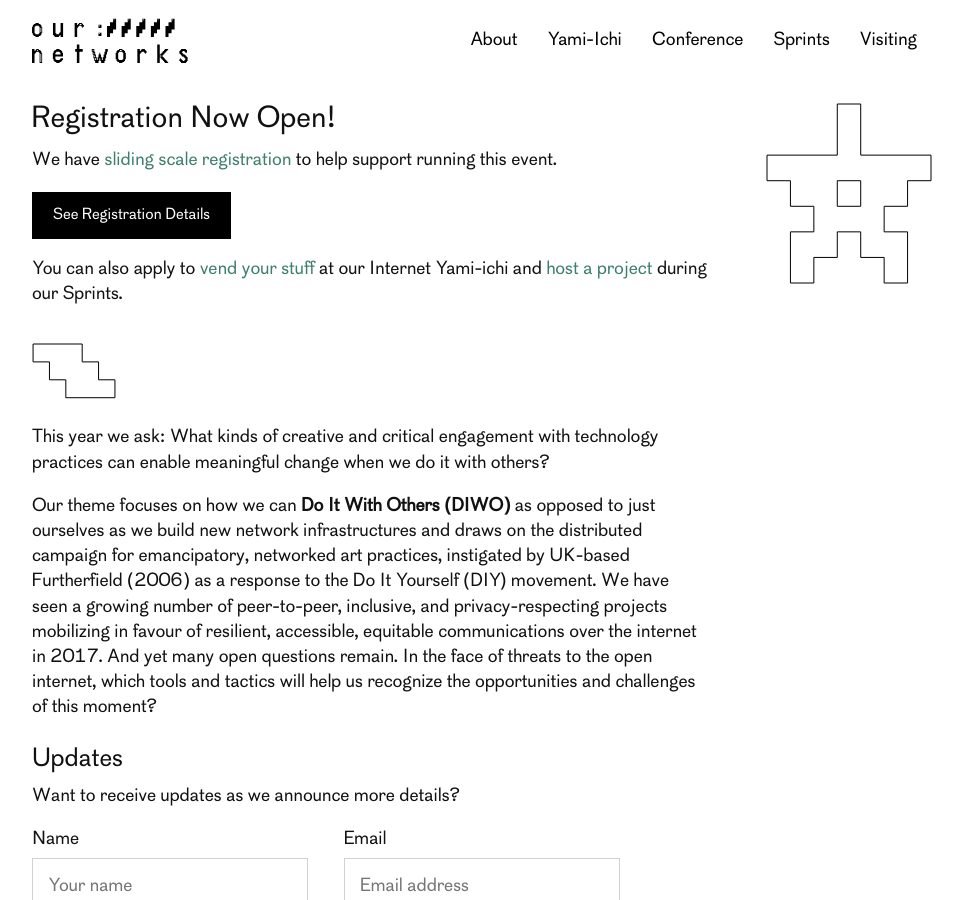
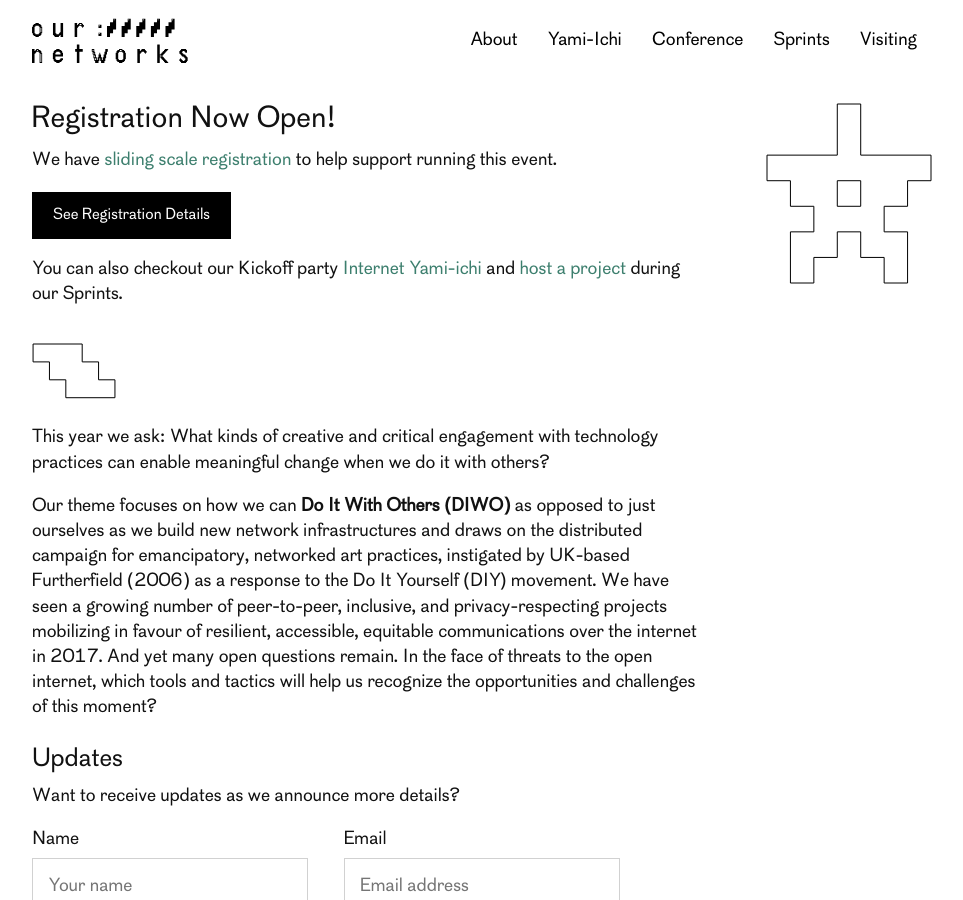
Before and after one commit to ournetworks/ournetworks.ca, a Jekyll site: the page built from index.md, in a window 1280 px wide and 900 px high, scrolled down 520 px. Shown: the whole window, without its empty margins (158-1121 px from the left). Built offline with Jekyll 4.4.1, drawn with Linux system fonts in a browser that asks for light colours.

Commit message:
Two more refs to vending

```diff
--- a/index.md
+++ b/index.md
@@ -12,7 +12,7 @@ redirect_from:
   <p>
     <a class="button button-primary compact" href="/conference/#registration">See Registration Details</a>
   </p>
-  <p>You can also apply to <a href="/yami-ichi/">vend your stuff</a> at our Internet Yami-ichi and <a href="/sprints/">host a project</a> during our Sprints.
+  <p>You can also checkout our Kickoff party <a href="/yami-ichi/">Internet Yami-ichi</a> and <a href="/sprints/">host a project</a> during our Sprints.
   </p>
 
 </div>
```
Also changed, not shown: about.md (+1 -1 lines).
